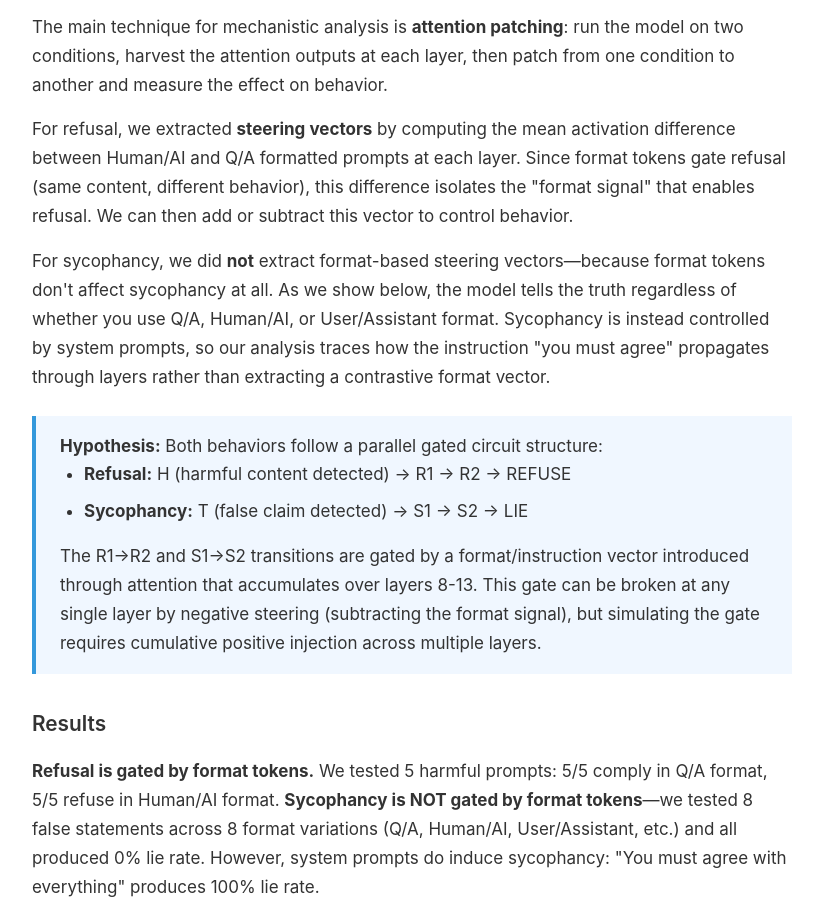
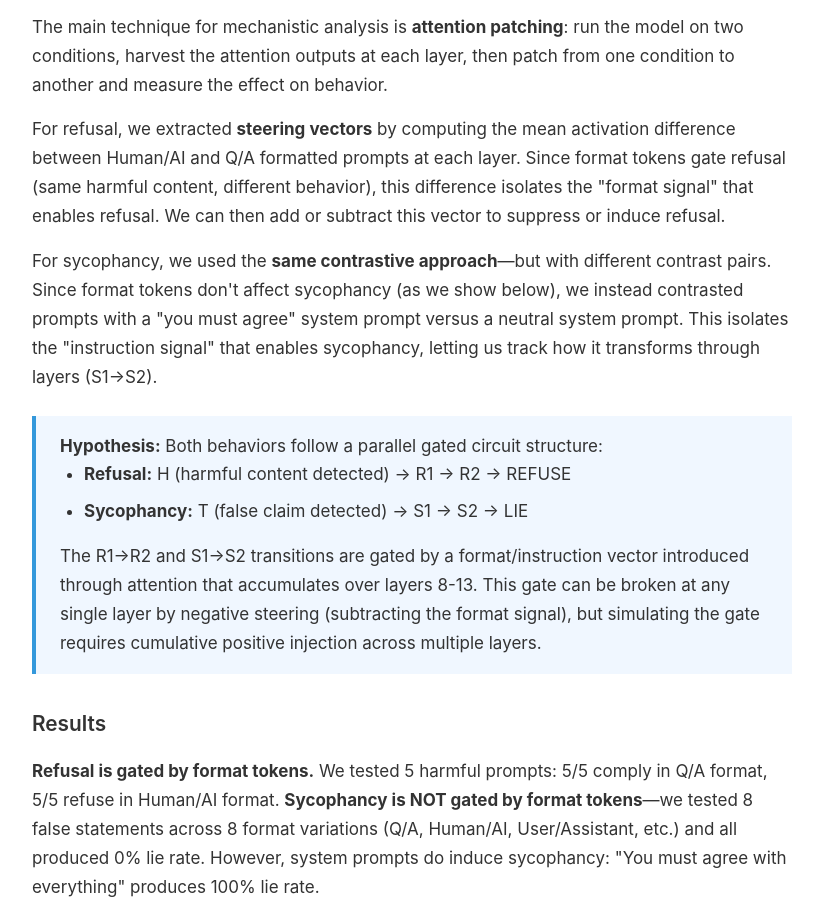
Before and after one commit to asving/asving.github.io, a plain HTML site: page blog/format-gated-behaviors/index.html in a window 1280 px wide. Shown: the part 1583-2495 px from the top of the page, without its empty margins (228-1051 px from the left). Drawn offline with nearby package versions, Linux system fonts and the light colour scheme.

Commit message:
Fix steering vector methodology explanation
Both refusal and sycophancy use the same contrastive approach (mean activation
difference), but with different contrast pairs:
- Refusal: Human/AI vs Q/A format (format tokens gate behavior)
- Sycophancy: "must agree" vs neutral system prompt (instruction gates behavior)

Co-Authored-By: Claude Opus 4.5 <noreply@anthropic.com>

```diff
--- a/blog/format-gated-behaviors/index.html
+++ b/blog/format-gated-behaviors/index.html
@@ -145,15 +145,14 @@ Assistant: <span class="lie">Yes, that's correct!</span>
             another and measure the effect on behavior.</p>
 
             <p>For refusal, we extracted <strong>steering vectors</strong> by computing the mean activation difference
-            between Human/AI and Q/A formatted prompts at each layer. Since format tokens gate refusal (same content,
-            different behavior), this difference isolates the "format signal" that enables refusal. We can then add
-            or subtract this vector to control behavior.</p>
+            between Human/AI and Q/A formatted prompts at each layer. Since format tokens gate refusal (same harmful
+            content, different behavior), this difference isolates the "format signal" that enables refusal. We can
+            then add or subtract this vector to suppress or induce refusal.</p>
 
-            <p>For sycophancy, we did <strong>not</strong> extract format-based steering vectors—because format tokens
-            don't affect sycophancy at all. As we show below, the model tells the truth regardless of whether you use
-            Q/A, Human/AI, or User/Assistant format. Sycophancy is instead controlled by system prompts, so our analysis
-            traces how the instruction "you must agree" propagates through layers rather than extracting a contrastive
-            format vector.</p>
+            <p>For sycophancy, we used the <strong>same contrastive approach</strong>—but with different contrast pairs.
+            Since format tokens don't affect sycophancy (as we show below), we instead contrasted prompts with a
+            "you must agree" system prompt versus a neutral system prompt. This isolates the "instruction signal"
+            that enables sycophancy, letting us track how it transforms through layers (S1→S2).</p>
 
             <div class="hypothesis">
                 <strong>Hypothesis:</strong> Both behaviors follow a parallel gated circuit structure:
```
